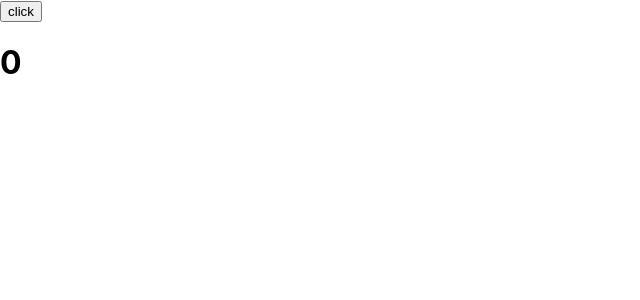
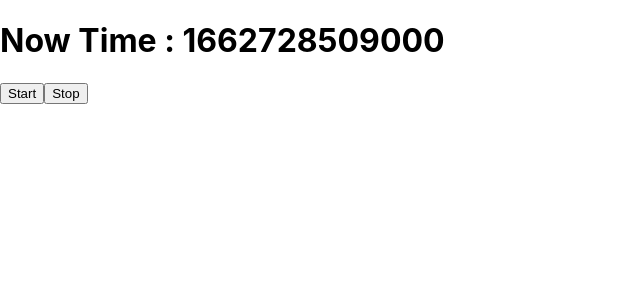
Before and after one commit to JasmineFan/train-ticket, a React (Create React App) app: page / in a window 1280 px wide. Shown: the top 300 px of the page, without its empty margins (0-640 px from the left). Built offline with nearby package versions, Linux system fonts and the light colour scheme.

Commit message:
clearInterval useRef

```diff
--- a/src/App.js
+++ b/src/App.js
@@ -1,39 +1,24 @@
-import React, {Component, useState,useMemo,memo,useCallback,useRef,PureComponent } from 'react';
+import React, { useState, useRef, useCallback } from 'react'
 
+export default function App() {
+    const [now, setNow] = useState(Date.now())
+    const ref = useRef()
 
-class Counter extends Component{
-  speak(){
-    console.log('now Counter is '+this.props.count)
-  }
-  render(){
-    const {props} =this
-    return(
-      <h1 onClick={props.onClick}>{props.count}</h1>
+    const handleStart = useCallback(() => {
+        ref.current = setInterval(() => {
+            setNow(Date.now())
+        }, 1000)
+    }, [])
+
+     const handleStop = useCallback(() => {
+         clearInterval(ref.current)
+     }, [])
+
+    return (
+        <>
+            <h1>Now Time : {now}</h1>
+            <button onClick={handleStart}>Start</button>
+            <button onClick={handleStop}>Stop</button>
+        </>
     )
-  }
 }
-
-const App=()=>{
-  const [count,setCount]=useState(0)
-
-  const double=useMemo(()=>{
-    return count*2
-  },[count==3])
-
-  const onClick=useCallback(()=>{
-    console.log('onClick')
-    console.log(counterRef.current)
-    counterRef.current.speak()
-  },[])
-
-  const counterRef=useRef()
-
-  return (
-    <div>
-      <button onClick={()=>setCount(count+1)}>click</button>
-      <Counter ref={counterRef} count={double} onClick={onClick} />
-    </div>
-   );
-}
-
-export default App;
```
